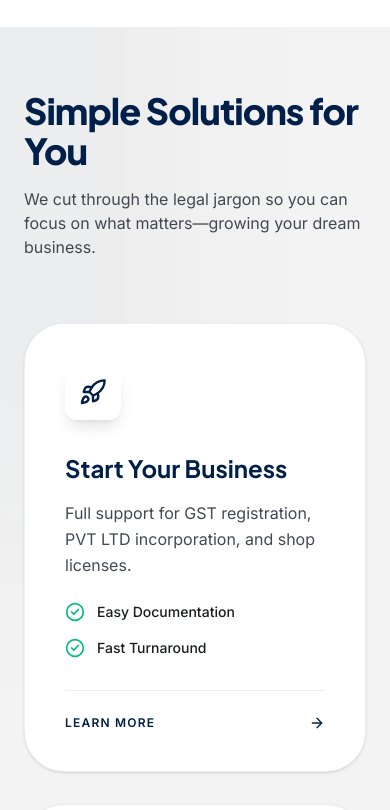
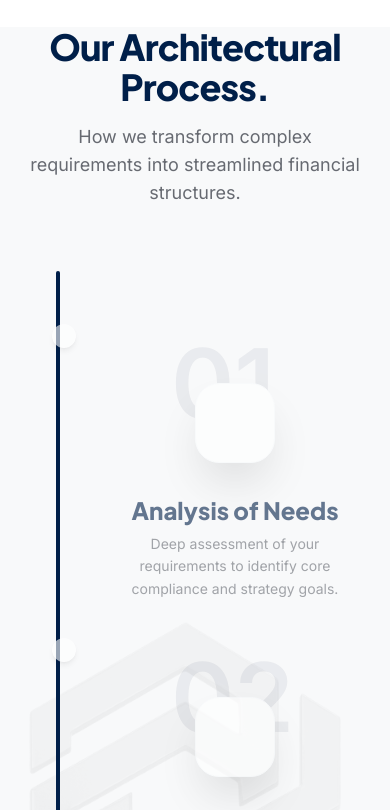
Before and after one commit to RISHABHPORWAL027/Phinura-Advisors-LLP, a React (Vite) app: page / in a window 390 px wide. Shown: the part 4180-4990 px from the top of the page. Built offline with nearby package versions, Linux system fonts and the light colour scheme; no server answers.

Commit message:
file release 1.0

```diff
--- a/src/data/siteDetails.json
+++ b/src/data/siteDetails.json
@@ -63,45 +63,33 @@
         "subtitle": "End-to-end financial and legal solutions designed to empower your business journey with absolute precision and clarity.",
         "featuredServiceIds": ["mca-compliance", "company-registration", "trademark-registration"]
       },
-      "simpleSolutions": {
-        "title": "Simple Solutions for You",
-        "subtitle": "We cut through the legal jargon so you can focus on what matters—growing your dream business.",
-        "items": [
+      "process": {
+        "title": "Our Architectural Process.",
+        "subtitle": "How we transform complex requirements into streamlined financial structures.",
+        "steps": [
           {
-            "title": "Start Your Business",
-            "icon": "Rocket",
-            "color": "bg-primary-fixed",
-            "text": "text-primary",
-            "desc": "Full support for GST registration, PVT LTD incorporation, and shop licenses.",
-            "features": [
-              "Easy Documentation",
-              "Fast Turnaround"
-            ],
-            "buttonText": "Learn More"
+            "id": "01",
+            "title": "Analysis of Needs",
+            "desc": "Deep assessment of your requirements to identify core compliance and strategy goals.",
+            "icon": "Search"
           },
           {
-            "title": "Handle Your Taxes",
-            "icon": "Wallet",
-            "color": "bg-secondary-fixed",
-            "text": "text-secondary",
-            "desc": "Expert Income Tax and GST filing that keeps you on the right side of the law.",
-            "features": [
-              "Maximize Savings",
-              "Error-Free Filings"
-            ],
-            "buttonText": "Learn More"
+            "id": "02",
+            "title": "Data Engineering",
+            "desc": "Information architecture where we gather and structure all necessary corporate data.",
+            "icon": "FileStack"
           },
           {
-            "title": "Track Your Growth",
-            "icon": "LineChart",
-            "color": "bg-tertiary-fixed",
-            "text": "text-on-tertiary-fixed-variant",
-            "desc": "Monthly accounting and bookkeeping to help you understand your numbers better.",
-            "features": [
-              "Monthly Reports",
-              "24/7 Dashboard"
-            ],
-            "buttonText": "Learn More"
+            "id": "03",
+            "title": "Fiscal Research",
+            "desc": "Extensive investigation of regulatory frameworks to design the most efficient mapping.",
+            "icon": "Microscope"
+          },
+          {
+            "id": "04",
+            "title": "Strategic Delivery",
+            "desc": "Execution of the final structure with absolute precision and ongoing surveillance.",
+            "icon": "Rocket"
           }
         ]
       },
@@ -166,6 +154,10 @@
         "badge": "Excellence in Governance",
         "bgImage": "https://images.unsplash.com/photo-1577412647305-991150c7d163?auto=format&fit=crop&q=80&w=2000"
       },
+      "introTitle": "A Wide Range of Strategic Solutions.",
+      "introContent1": "At Phinura Advisors, we provide a comprehensive suite of financial architecture and compliance engineering services designed to navigate the complexities of modern global commerce.",
+      "introContent2": "From meticulous statutory audits to complex cross-border taxation strategies, our approach is built on precision, integrity, and a deep understanding of regulatory frameworks.",
+      "introImage": "https://images.unsplash.com/photo-1554469384-e58fac16e23a?auto=format&fit=crop&q=80&w=1000",
       "statsCTA": {
         "title": "Custom Solutions for Architects of Commerce.",
         "subtitle": "No two business structures are identical.",
--- a/src/index.css
+++ b/src/index.css
@@ -31,6 +31,28 @@
 @layer base {
   body {
     @apply bg-surface text-on-surface font-body;
+  }
+
+  html {
+    scroll-behavior: smooth;
+  }
+
+  /* Custom Scrollbar */
+  ::-webkit-scrollbar {
+    width: 8px;
+  }
+
+  ::-webkit-scrollbar-track {
+    background: #f1f1f1;
+  }
+
+  ::-webkit-scrollbar-thumb {
+    background: var(--color-primary);
+    border-radius: 10px;
+  }
+
+  ::-webkit-scrollbar-thumb:hover {
+    background: #0a346c;
   }
 }
 
--- a/src/pages/Admin/Dashboard.tsx
+++ b/src/pages/Admin/Dashboard.tsx
@@ -662,25 +662,27 @@ export function AdminDashboard() {
                     </p>
                   </div>
 
-                  {/* Simple Solutions */}
-                  <h3 className="text-lg font-bold text-on-surface mt-6 pt-6 border-t border-outline-variant/30">Simple Solutions</h3>
+                  {/* Company Process */}
+                  <h3 className="text-lg font-bold text-on-surface mt-6 pt-6 border-t border-outline-variant/30">Company Process</h3>
                   <div className="space-y-4 mb-4">
-                    <input type="text" value={formData.pages.home.simpleSolutions.title} onChange={(e) => handleChange(["pages", "home", "simpleSolutions", "title"], e.target.value)} className="w-full p-4 bg-surface-container rounded-xl border border-outline-variant focus:border-primary outline-none" placeholder="Title" />
-                    <textarea rows={2} value={formData.pages.home.simpleSolutions.subtitle} onChange={(e) => handleChange(["pages", "home", "simpleSolutions", "subtitle"], e.target.value)} className="w-full p-4 bg-surface-container rounded-xl border border-outline-variant focus:border-primary outline-none resize-none" placeholder="Subtitle" />
+                    <input type="text" value={formData.pages.home.process.title} onChange={(e) => handleChange(["pages", "home", "process", "title"], e.target.value)} className="w-full p-4 bg-surface-container rounded-xl border border-outline-variant focus:border-primary outline-none" placeholder="Process Title" />
+                    <textarea rows={2} value={formData.pages.home.process.subtitle} onChange={(e) => handleChange(["pages", "home", "process", "subtitle"], e.target.value)} className="w-full p-4 bg-surface-container rounded-xl border border-outline-variant focus:border-primary outline-none resize-none" placeholder="Process Subtitle" />
                   </div>
-                  {formData.pages.home.simpleSolutions.items.map((item, index) => (
+                  {formData.pages.home.process.steps.map((step, index) => (
                     <div key={index} className="p-4 border border-outline-variant rounded-xl relative space-y-2 mb-4 bg-surface-container-lowest">
-                      <button onClick={() => handleArrayRemove(["pages", "home", "simpleSolutions", "items"], index)} className="absolute top-2 right-2 text-red-500 hover:text-red-700">
+                      <button onClick={() => handleArrayRemove(["pages", "home", "process", "steps"], index)} className="absolute top-2 right-2 text-red-500 hover:text-red-700">
                         <Trash2 size={16} />
                       </button>
-                      <input type="text" value={item.title} onChange={(e) => handleChange(["pages", "home", "simpleSolutions", "items", index, "title"], e.target.value)} className="w-full p-2 bg-surface-container rounded-lg border outline-none" placeholder="Item Title" />
-                      <textarea rows={2} value={item.desc} onChange={(e) => handleChange(["pages", "home", "simpleSolutions", "items", index, "desc"], e.target.value)} className="w-full p-2 bg-surface-container rounded-lg border outline-none resize-none" placeholder="Description" />
-                      <input type="text" value={item.icon} onChange={(e) => handleChange(["pages", "home", "simpleSolutions", "items", index, "icon"], e.target.value)} className="w-full p-2 bg-surface-container rounded-lg border outline-none" placeholder="Icon Name (e.g., Target, Search)" />
-                      <input type="text" value={item.buttonText} onChange={(e) => handleChange(["pages", "home", "simpleSolutions", "items", index, "buttonText"], e.target.value)} className="w-full p-2 bg-surface-container rounded-lg border outline-none" placeholder="Button Text" />
+                      <div className="flex gap-4">
+                        <input type="text" value={step.id} onChange={(e) => handleChange(["pages", "home", "process", "steps", index, "id"], e.target.value)} className="w-16 p-2 bg-surface-container rounded-lg border outline-none text-center font-bold" placeholder="ID" />
+                        <input type="text" value={step.title} onChange={(e) => handleChange(["pages", "home", "process", "steps", index, "title"], e.target.value)} className="flex-grow p-2 bg-surface-container rounded-lg border outline-none font-bold" placeholder="Step Title" />
+                      </div>
+                      <textarea rows={2} value={step.desc} onChange={(e) => handleChange(["pages", "home", "process", "steps", index, "desc"], e.target.value)} className="w-full p-2 bg-surface-container rounded-lg border outline-none resize-none text-sm" placeholder="Step Description" />
+                      <input type="text" value={step.icon} onChange={(e) => handleChange(["pages", "home", "process", "steps", index, "icon"], e.target.value)} className="w-full p-2 bg-surface-container rounded-lg border outline-none text-xs" placeholder="Icon Name (Search, FileStack, Microscope, Rocket)" />
                     </div>
                   ))}
-                  <button onClick={() => handleArrayAdd(["pages", "home", "simpleSolutions", "items"], {title: "New Solution", icon: "CheckCircle", color: "bg-primary-fixed", text: "text-primary", desc: "Description", features: [], buttonText: "Learn More"})} className="flex items-center gap-2 text-primary text-sm font-medium hover:underline mb-6">
-                    <Plus size={16} /> Add Solution
+                  <button onClick={() => handleArrayAdd(["pages", "home", "process", "steps"], {id: "0X", title: "New Step", desc: "Step details...", icon: "Zap"})} className="flex items-center gap-2 text-primary text-sm font-medium hover:underline mb-6">
+                    <Plus size={16} /> Add Process Step
                   </button>
 
                   {/* Why Choose Us */}
@@ -945,6 +947,27 @@ export function AdminDashboard() {
                     <div className="space-y-2">
                       <label className="text-sm font-medium text-on-surface">Hero Background Image URL</label>
                       <input type="text" value={(formData.pages.services.hero as any).bgImage || ""} onChange={(e) => handleChange(["pages", "services", "hero", "bgImage"], e.target.value)} className="w-full p-4 bg-surface-container rounded-xl border border-outline-variant outline-none" placeholder="https://images.unsplash.com/..." />
+                    </div>
+                  </div>
+
+                  {/* Intro Section */}
+                  <h3 className="text-lg font-bold text-on-surface mt-6 pt-6 border-t border-outline-variant/30">Intro Section (Below Hero)</h3>
+                  <div className="space-y-4">
+                    <div className="space-y-2">
+                      <label className="text-sm font-medium text-on-surface">Intro Title</label>
+                      <input type="text" value={(formData.pages.services as any).introTitle || "A Wide Range of Strategic Solutions."} onChange={(e) => handleChange(["pages", "services", "introTitle"], e.target.value)} className="w-full p-4 bg-surface-container rounded-xl border border-outline-variant focus:border-primary outline-none" />
+                    </div>
+                    <div className="space-y-2">
+                      <label className="text-sm font-medium text-on-surface">Intro Content Paragraph 1</label>
+                      <textarea rows={3} value={(formData.pages.services as any).introContent1 || ""} onChange={(e) => handleChange(["pages", "services", "introContent1"], e.target.value)} className="w-full p-4 bg-surface-container rounded-xl border border-outline-variant focus:border-primary outline-none resize-none" />
+                    </div>
+                    <div className="space-y-2">
+                      <label className="text-sm font-medium text-on-surface">Intro Content Paragraph 2</label>
+                      <textarea rows={3} value={(formData.pages.services as any).introContent2 || ""} onChange={(e) => handleChange(["pages", "services", "introContent2"], e.target.value)} className="w-full p-4 bg-surface-container rounded-xl border border-outline-variant focus:border-primary outline-none resize-none" />
+                    </div>
+                    <div className="space-y-2">
+                       <label className="text-sm font-medium text-on-surface">Intro Image URL</label>
+                       <input type="text" value={(formData.pages.services as any).introImage || ""} onChange={(e) => handleChange(["pages", "services", "introImage"], e.target.value)} className="w-full p-4 bg-surface-container rounded-xl border border-outline-variant outline-none" placeholder="https://unsplash.com/..." />
                     </div>
                   </div>
 
--- a/src/pages/Contact.tsx
+++ b/src/pages/Contact.tsx
@@ -139,13 +139,13 @@ const ContactForm = () => {
           >
             <iframe
               title="Office Location"
-              className="w-full h-full grayscale group-hover:grayscale-0 transition-all duration-700"
+              className="w-full h-full transition-all duration-700"
               src={`https://www.google.com/maps?q=${encodeURIComponent(siteDetails.address)}&output=embed`}
               style={{ border: 0 }}
               allowFullScreen
               loading="lazy"
             ></iframe>
-            <div className="absolute inset-0 pointer-events-none bg-primary/5"></div>
+            <div className="absolute inset-0 pointer-events-none bg-primary/10 group-hover:opacity-0 transition-opacity duration-500"></div>
             <div className="absolute bottom-6 left-6 right-6 bg-white/95 backdrop-blur-xl p-6 rounded-2xl shadow-lg border border-white/20">
               <div className="pr-12">
                 <p className="font-bold text-primary mb-1">HQ Main Office</p>
--- a/src/pages/Home.tsx
+++ b/src/pages/Home.tsx
@@ -15,7 +15,10 @@ import {
   BadgeCheck,
   Clock,
   UserSearch,
-  Tag
+  Tag,
+  Search,
+  FileStack,
+  Microscope
 } from "lucide-react";
 import { AppLink } from "../navigation/AppLink";
 import { useCMS } from "../hooks/useCMS";
@@ -394,86 +397,130 @@ const CoreServices = () => {
   );
 };
 
-const SimpleSolutions = () => {
+const ProcessFlow = () => {
   const { data: siteDetails } = useCMS();
-  const { simpleSolutions } = siteDetails.pages.home;
+  const { process } = siteDetails.pages.home;
+  const containerRef = useRef<HTMLDivElement>(null);
 
-  const iconMap: { [key: string]: any } = {
-    Rocket,
-    Wallet,
-    LineChart
-  };
+  const { scrollYProgress } = useScroll({
+    target: containerRef,
+    offset: ["start end", "end end"]
+  });
+
+  const steps = process.steps || [];
+
+  // Animation mapping: finish early (at 0.8) to hold the final state
+  const progressLineScale = useTransform(scrollYProgress, [0.1, 0.8], [0, 1]);
+  const logoPosition = useTransform(scrollYProgress, [0.1, 0.8], ["0%", "100%"]);
+  const logoRotation = useTransform(scrollYProgress, [0.1, 0.8], [0, 1440]);
+
+  const iconMap: { [key: string]: any } = { Search, FileStack, Microscope, Rocket };
 
   return (
-    <section className="py-16 md:py-24 bg-surface-container-low relative overflow-hidden">
-      {/* Decorative background effects */}
-      <div className="absolute top-0 left-0 w-full h-full pointer-events-none overflow-hidden">
-        <div className="absolute top-[-10%] left-[-10%] w-[40%] h-[40%] bg-primary/5 rounded-full blur-[100px]"></div>
-        <div className="absolute bottom-[-10%] right-[-10%] w-[40%] h-[40%] bg-secondary/5 rounded-full blur-[100px]"></div>
+    <section ref={containerRef} className="relative bg-[#F8F9FA] lg:h-[200vh]">
+      <div className="lg:sticky lg:top-0 lg:h-screen flex flex-col justify-center items-center overflow-hidden">
+        {/* Background Watermark Logo - Inside Sticky Container */}
+        <div className="absolute inset-0 flex items-center justify-center opacity-[0.05] pointer-events-none select-none z-0">
+          <img src={phinuraLogo} alt="" className="w-[500px] md:w-[800px] grayscale" />
         </div>
 
-      <div className="max-w-7xl mx-auto px-6 relative z-10">
-        <div className="flex flex-col md:flex-row md:items-end justify-between mb-16 gap-6">
-          <div className="max-w-xl">
-            <h2 className="text-4xl font-headline font-extrabold text-primary tracking-tight mb-4">{simpleSolutions.title}</h2>
-            <p className="text-on-surface-variant">{simpleSolutions.subtitle}</p>
+        <div className="max-w-7xl mx-auto px-6 w-full relative z-10">
+          <div className="text-center max-w-3xl mx-auto mb-16">
+            <motion.div
+              initial={{ opacity: 0, y: 20 }}
+              whileInView={{ opacity: 1, y: 0 }}
+              viewport={{ once: true }}
+            >
+              <h2 className="text-4xl md:text-6xl font-headline font-extrabold text-primary mb-4 tracking-tight">
+                {process.title}
+              </h2>
+              <p className="text-lg text-on-surface-variant opacity-80">
+                {process.subtitle}
+              </p>
+            </motion.div>
           </div>
-        </div>
-        <div className="grid grid-cols-1 md:grid-cols-3 gap-8">
-          {(simpleSolutions.items || []).map((card: any, i: number) => {
-            const Icon = iconMap[card.icon] || Rocket;
+
+          <div className="relative pt-16">
+            {/* Desktop Horizontal Line */}
+            <div className="hidden lg:block absolute top-[2px] left-0 w-full h-[4px] bg-slate-200 z-0 rounded-full"></div>
+            <motion.div
+              style={{ scaleX: progressLineScale }}
+              className="hidden lg:block absolute top-[2px] left-0 w-full h-[4px] bg-primary z-10 origin-left rounded-full"
+            ></motion.div>
+
+            {/* Rolling Logo Follower */}
+            <motion.div
+              style={{ left: logoPosition, rotate: logoRotation }}
+              className="hidden lg:flex absolute top-[-22px] -translate-x-1/2 w-12 h-12 bg-white rounded-full shadow-2xl items-center justify-center p-2 z-30 border border-slate-100"
+            >
+              <img src={phinuraLogo} alt="Logo" className="w-full h-full object-contain" />
+            </motion.div>
+
+            {/* Mobile Vertical Line */}
+            <div className="lg:hidden absolute left-8 top-0 bottom-0 w-[4px] bg-slate-200 z-0 rounded-full"></div>
+            <motion.div
+              style={{ scaleY: progressLineScale }}
+              className="lg:hidden absolute left-8 top-0 bottom-0 w-[4px] bg-primary z-10 origin-top rounded-full"
+            ></motion.div>
+
+            <div className="grid grid-cols-1 lg:grid-cols-4 gap-12 lg:gap-0 w-full relative z-20">
+              {steps.map((step: any, i: number) => {
+                const Icon = iconMap[step.icon] || Rocket;
+
+                // Optimized thresholds for 200vh height
+                const stepStart = 0.1 + (i * 0.18);
+
+                const boxBg = useTransform(scrollYProgress, [stepStart, stepStart + 0.08], ["#ffffff", "#001f49"]);
+                const iconColor = useTransform(scrollYProgress, [stepStart, stepStart + 0.08], ["#001f49", "#ffffff"]);
+                const opacity = useTransform(scrollYProgress, [stepStart, stepStart + 0.1], [0.6, 1]);
+                const contentScale = useTransform(scrollYProgress, [stepStart, stepStart + 0.08, stepStart + 0.16], [1, 1.05, 1]);
+
                 return (
                   <motion.div
                     key={i}
-                initial={{ opacity: 0, y: 30 }}
-                whileInView={{ opacity: 1, y: 0 }}
-                whileHover={{
-                  y: -12,
-                  rotateX: 2,
-                  rotateY: 2,
-                  scale: 1.02,
-                  transition: { duration: 0.3 }
-                }}
-                viewport={{ once: true, margin: "-50px" }}
-                style={{ transformStyle: "preserve-3d" }}
-                className="bg-white p-10 rounded-[2.5rem] group border border-outline-variant/30 hover:border-primary/50 shadow-sm hover:shadow-2xl hover:shadow-primary/10 transition-colors transition-shadow duration-500 relative overflow-hidden"
+                    style={{ opacity }}
+                    className="relative flex flex-col items-center text-center lg:px-6 pt-12"
                   >
-                {/* Animated card background glow */}
-                <div className="absolute inset-0 bg-gradient-to-br from-transparent via-primary/0 to-primary/5 opacity-0 group-hover:opacity-100 transition-opacity"></div>
+                    {/* The Dot/Marker */}
+                    <motion.div
+                      style={{ backgroundColor: boxBg }}
+                      className="absolute w-6 h-6 rounded-full border-4 border-white shadow-md z-40 left-7 lg:left-1/2 lg:-translate-x-1/2 top-[-11px]"
+                    ></motion.div>
 
-                <div className="relative z-10">
-                  <div
-                    className={`w-14 h-14 rounded-xl ${card.color || 'bg-primary/10'} flex items-center justify-center ${card.text || 'text-primary'} mb-8 group-hover:scale-110 transition-transform shadow-lg`}
-                    style={{ transform: "translateZ(30px)" }}
+                    {/* Step Card Content */}
+                    <motion.div
+                      style={{ scale: contentScale }}
+                      className="pl-20 lg:pl-0 flex flex-col items-center group w-full"
                     >
-                    <Icon className="w-7 h-7" />
+                       <div className="relative mb-8">
+                         <div className="text-8xl font-black text-primary/10 absolute -top-12 -left-6 select-none transition-all group-hover:text-primary/20">
+                           0{i+1}
                          </div>
-                  <h3
-                    className="text-2xl font-headline font-bold text-primary mb-4"
-                    style={{ transform: "translateZ(20px)" }}
+                         <motion.div
+                           style={{ backgroundColor: boxBg, color: iconColor }}
+                           className="w-20 h-20 rounded-3xl shadow-2xl flex items-center justify-center transition-all duration-500 border border-slate-50 relative z-10"
                          >
-                    {card.title}
-                  </h3>
-                  <p className="text-on-surface-variant leading-relaxed mb-6">{card.desc}</p>
-                  <ul className="space-y-4 mb-8">
-                    {(card.features || []).map((item: string, j: number) => (
-                      <li key={j} className="flex items-center gap-3 text-sm font-medium text-on-surface">
-                        <CheckCircle2 className="w-5 h-5 text-emerald-500" />
-                        {item}
-                      </li>
-                    ))}
-                  </ul>
-                  <motion.div
-                    className="pt-6 border-t border-outline-variant/30 flex items-center justify-between"
-                    style={{ transform: "translateZ(10px)" }}
-                  >
-                    <span className="text-xs font-bold text-primary uppercase tracking-widest">{card.buttonText || 'Learn More'}</span>
-                    <ArrowRight className="w-4 h-4 text-primary group-hover:translate-x-1 transition-transform" />
+                           <Icon size={32} />
                          </motion.div>
                        </div>
+
+                      <h3 className="text-2xl font-headline font-black text-primary mb-2 leading-tight">
+                        {step.title}
+                      </h3>
+                      <p className="text-on-surface-variant text-sm leading-relaxed opacity-80 max-w-[240px]">
+                        {step.desc}
+                      </p>
+                    </motion.div>
+
+                    {/* Vertical connecting line for mobile */}
+                    {i < steps.length - 1 && (
+                      <div className="lg:hidden absolute top-full left-8 h-12 w-[3px] bg-primary/20 mt-4"></div>
+                    )}
                   </motion.div>
                 );
               })}
+            </div>
+          </div>
         </div>
       </div>
     </section>
@@ -489,9 +536,9 @@ const WhyChooseUs = () => {
 
   // Extra features to supplement CMS cards
   const extraFeatures = [
-    { icon: Tag,        title: "Transparent Pricing",     desc: "No hidden charges. Clear, upfront fee structures for all professional engagements." },
-    { icon: Clock,      title: "Timely Delivery",          desc: "We value your time. Strict adherence to deadlines for all compliance and advisory tasks." },
-    { icon: UserSearch, title: "Personalized Solutions",   desc: "Every business is unique. We tailor our services to meet your specific financial and legal needs." },
+    { icon: Tag, title: "Transparent Pricing", desc: "No hidden charges. Clear, upfront fee structures for all professional engagements." },
+    { icon: Clock, title: "Timely Delivery", desc: "We value your time. Strict adherence to deadlines for all compliance and advisory tasks." },
+    { icon: UserSearch, title: "Personalized Solutions", desc: "Every business is unique. We tailor our services to meet your specific financial and legal needs." },
   ];
 
   // CMS cards come first, extras fill up to 5 total
@@ -689,7 +736,7 @@ export const Home = () => {
       <Hero />
       <StatsBar />
       <CoreServices />
-      <SimpleSolutions />
+      <ProcessFlow />
       <WhyChooseUs />
       <Testimonials />
       <FinalCTA />
```
Also changed, not shown: src/pages/Services.tsx (+69 -4 lines). Lines whose indentation alone changed are shown as unchanged.
